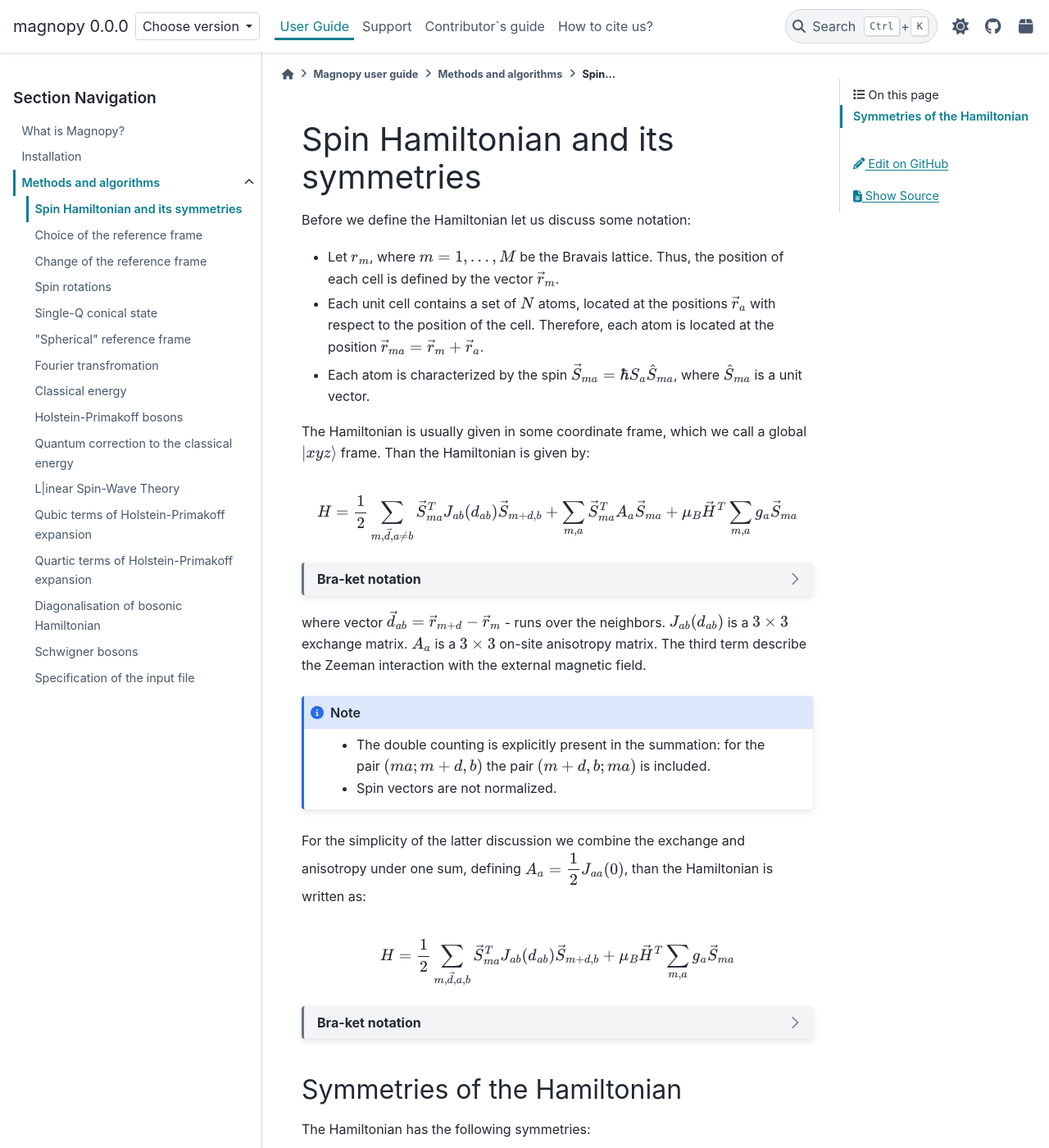
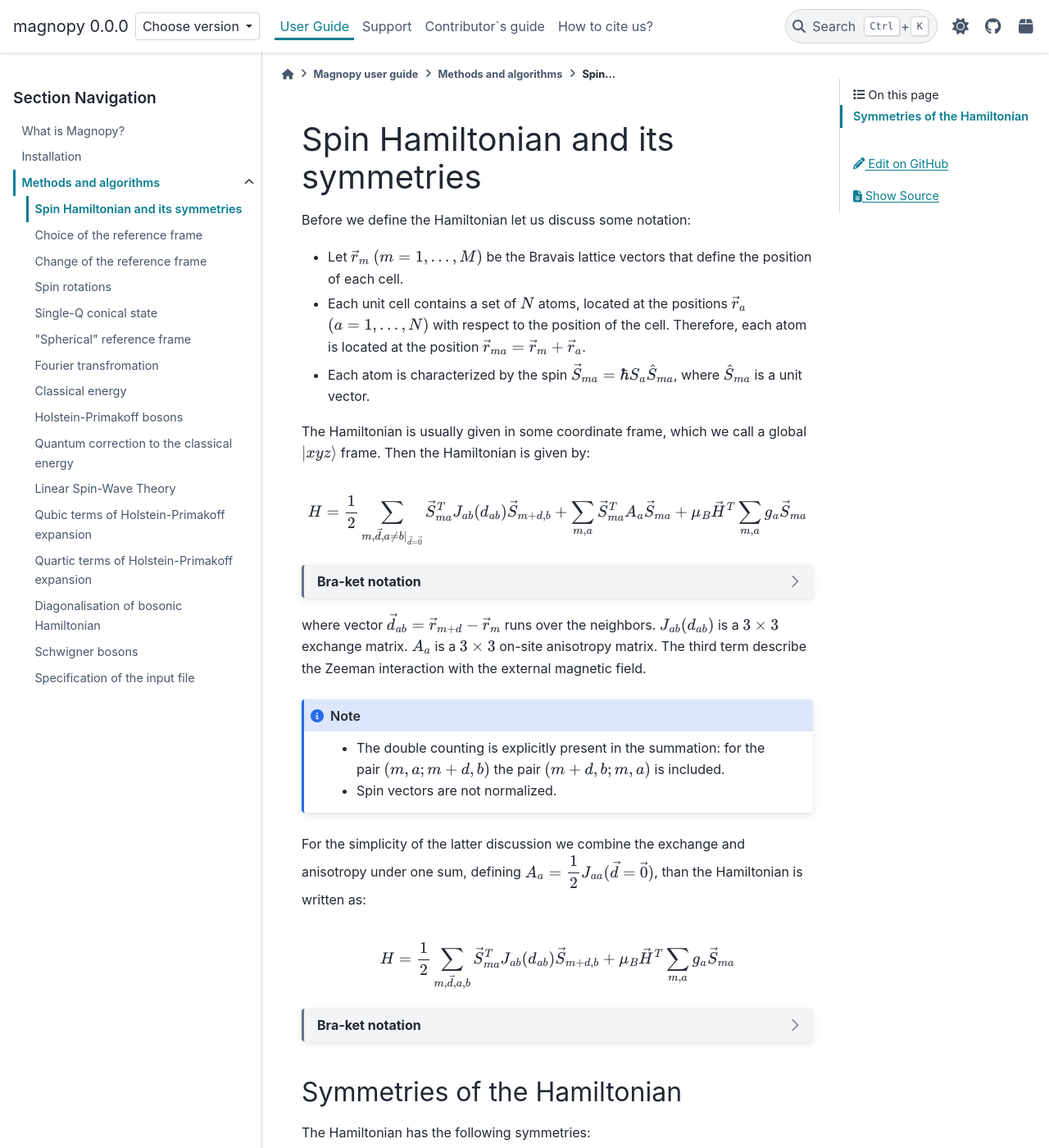
Before and after one commit to marcomarino123/magnopy, a Sphinx documentation site: the page built from docs/source/user-guide/methods/spinham-symmetries.rst, in a window 1280 px wide and 1400 px high. Shown: the whole window at 82% size. Built offline with Sphinx 7.4.7 and the PyData theme 0.15.4, drawn with Linux system fonts in a browser that asks for light colours; a script that is not in the unit is left out.

Commit message:
Correcting typos

```diff
--- a/docs/source/user-guide/methods/lswt.rst
+++ b/docs/source/user-guide/methods/lswt.rst
@@ -1,5 +1,5 @@
 .. _user-guide_methods_lswt:
 
 ************************
-L|inear Spin-Wave Theory
+Linear Spin-Wave Theory
 ************************
--- a/docs/source/user-guide/methods/spherical-rf.rst
+++ b/docs/source/user-guide/methods/spherical-rf.rst
@@ -45,7 +45,7 @@ Coordinate system with circular polarization
 ============================================
 
 Later we will find useful the usage of the new reference frame
-with circularry polarized :math:`\vert u \rangle` and
+with circular polarized :math:`\vert u \rangle` and
 :math:`\vert v \rangle` vectors. Here we present the algebra of this
 reference frame. First of all, we define the transformation matrix as:
 
--- a/docs/source/user-guide/methods/spin-rotations.rst
+++ b/docs/source/user-guide/methods/spin-rotations.rst
@@ -113,4 +113,4 @@ Than the spin vector in the :math:`\vert uvn\rangle` reference frame can be writ
     :file: ../../../images/spin-rotations-simple.html
 
   .. note::
-    We will not use the latter rotation in the following pages.
+    We will NOT use the latter rotation in the following pages.
--- a/docs/source/user-guide/methods/spinham-symmetries.rst
+++ b/docs/source/user-guide/methods/spinham-symmetries.rst
@@ -7,35 +7,35 @@ Spin Hamiltonian and its symmetries
 
 Before we define the Hamiltonian let us discuss some notation:
 
-* Let :math:`r_m`, where :math:`m = 1, ..., M` be the Bravais lattice. Thus,
-  the position of each cell is defined by the vector :math:`\vec{r}_m`.
+* Let :math:`\vec{r}_m` :math:`(m = 1, ..., M)` be the Bravais lattice vectors that define
+  the position of each cell.
 * Each unit cell contains a set of :math:`N` atoms, located at the positions
-  :math:`\vec{r}_a` with respect to the position of the cell. Therefore,
+  :math:`\vec{r}_a` :math:`(a = 1, ..., N)` with respect to the position of the cell. Therefore,
   each atom is located at the position :math:`\vec{r}_{ma} = \vec{r}_m + \vec{r}_a`.
 * Each atom is characterized by the spin :math:`\vec{S}_{ma} = \hbar S_a \hat{S}_{ma}`,
   where :math:`\hat{S}_{ma}` is a unit vector.
 
 The Hamiltonian is usually given in some coordinate frame, which we call
-a global :math:`\vert xyz \rangle` frame. Than the Hamiltonian is given by:
+a global :math:`\vert xyz \rangle` frame. Then the Hamiltonian is given by:
 
 .. math::
-  H = \dfrac{1}{2} \sum_{m, \vec{d}, a\ne b} \vec{S}_{ma}^T J_{ab}(d_{ab})\vec{S}_{m+d,b}
+  H = \dfrac{1}{2} \sum_{m, \vec{d}, a\ne b\vert_{\vec{d}= \vec{0}}} \vec{S}_{ma}^T J_{ab}(d_{ab})\vec{S}_{m+d,b}
   + \sum_{m,a} \vec{S}_{ma}^T A_a \vec{S}_{ma}
   + \mu_B\vec{H}^T\sum_{m,a} g_a \vec{S}_{ma}
 
 .. dropdown:: Bra-ket notation
 
   .. math::
-    H = \dfrac{1}{2} \sum_{m, \vec{d}, a\ne b} \langle S_{ma}\vert xyz\rangle
+    H = \dfrac{1}{2} \sum_{m, \vec{d}, a\ne b\vert_{\vec{d}= \vec{0}}} \langle S_{ma}\vert xyz\rangle
     \langle xyz \vert J_{ab}(d_{ab}) \vert xyz \rangle
     \langle xyz \vert S_{m+d,b}\rangle
     + \sum_{m,a} \langle S_{ma} \vert xyz \rangle
     \langle xyz \vert A_a \vert xyz\rangle
-    \langle xyz \vert S{ma} \rangle
+    \langle xyz \vert S_{ma} \rangle
     + \mu_B\langle H\vert xyz\rangle\sum_{m,a} g_a
     \langle xyz \vert S_{ma}\rangle
 
-where vector :math:`\vec{d}_{ab} = \vec{r}_{m+d} - \vec{r}_m` - runs over the neighbors.
+where vector :math:`\vec{d}_{ab} = \vec{r}_{m+d} - \vec{r}_m`  runs over the neighbors.
 :math:`J_{ab}(d_{ab})` is a :math:`3\times3` exchange matrix.
 :math:`A_a` is a :math:`3\times3` on-site anisotropy matrix.
 The third term describe the Zeeman interaction with the external magnetic field.
@@ -43,11 +43,11 @@ The third term describe the Zeeman interaction with the external magnetic field.
 .. note::
 
   * The double counting is explicitly present in the summation:
-    for the pair :math:`(ma; m+d,b)` the pair :math:`(m+d,b; ma)` is included.
+    for the pair :math:`(m,a; m+d,b)` the pair :math:`(m+d,b; m,a)` is included.
   * Spin vectors are not normalized.
 
 For the simplicity of the latter discussion we combine the exchange and anisotropy
-under one sum, defining :math:`A_a = \dfrac{1}{2}J_{aa}(0)`, than the Hamiltonian
+under one sum, defining :math:`A_a = \dfrac{1}{2}J_{aa}(\vec{d}=\vec{0})`, than the Hamiltonian
 is written as:
 
 .. math::
```
